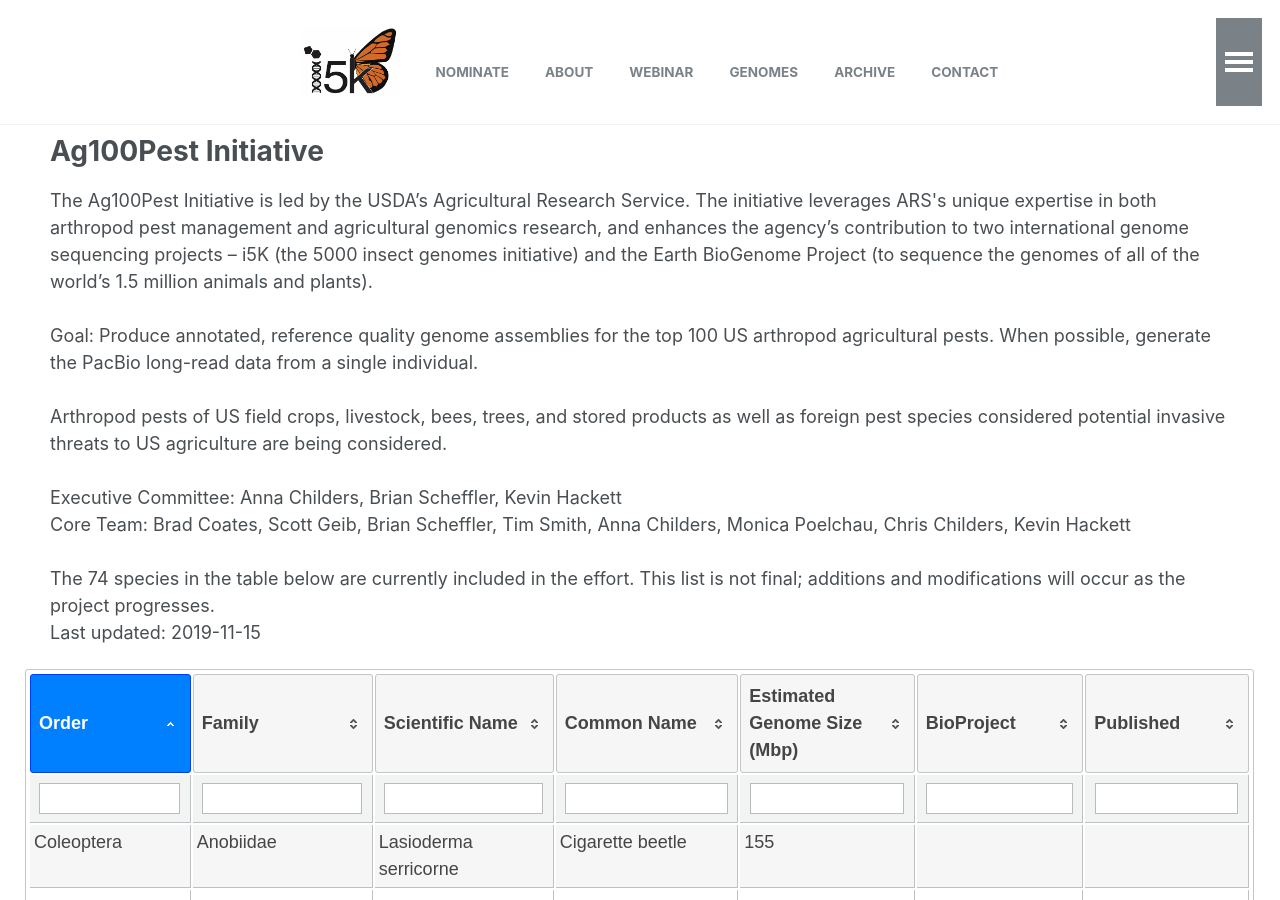
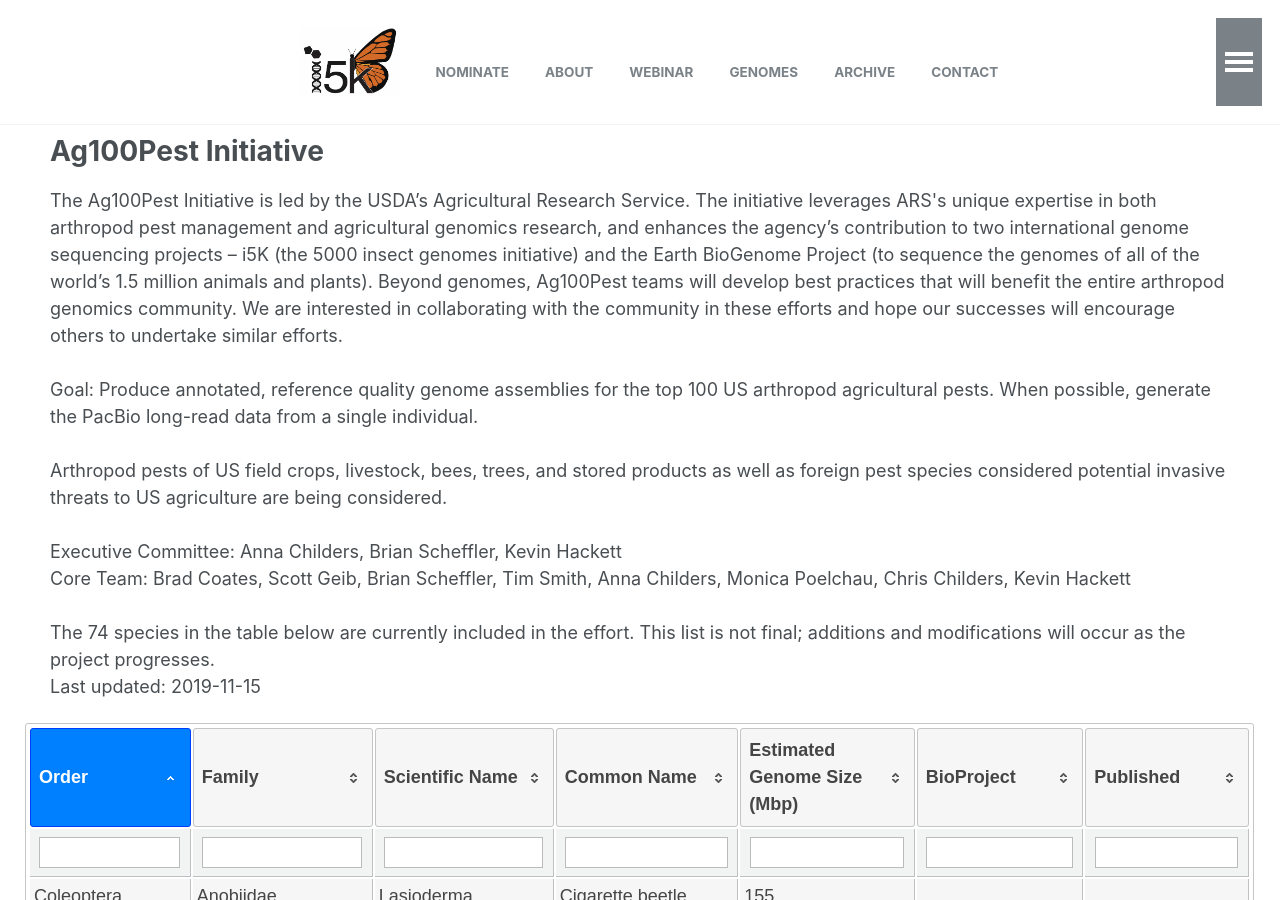
Before and after one commit to i5k/i5k.github.io, a Jekyll site: the page built from _pages/ag100pest.html, in a window 1280 px wide and 900 px high. Built offline with Jekyll 4.4.1, drawn with Linux system fonts in a browser that asks for light colours.

Commit message:
Edited header text for table

```diff
--- a/_layouts/Ag100Pest_Table.html
+++ b/_layouts/Ag100Pest_Table.html
@@ -29,7 +29,7 @@
 
     <!-- Text before table goes here  -->
     <p>
-      The Ag100Pest Initiative is led by the USDA’s Agricultural Research Service. The initiative leverages ARS's unique expertise in both arthropod pest management and agricultural genomics research, and enhances the agency’s contribution to two international genome sequencing projects – i5K (the 5000 insect genomes initiative) and the Earth BioGenome Project (to sequence the genomes of all of the world’s 1.5 million animals and plants).<br><br>
+      The Ag100Pest Initiative is led by the USDA’s Agricultural Research Service. The initiative leverages ARS's unique expertise in both arthropod pest management and agricultural genomics research, and enhances the agency’s contribution to two international genome sequencing projects – i5K (the 5000 insect genomes initiative) and the Earth BioGenome Project (to sequence the genomes of all of the world’s 1.5 million animals and plants). Beyond genomes, Ag100Pest teams will develop best practices that will benefit the entire arthropod genomics community. We are interested in collaborating with the community in these efforts and hope our successes will encourage others to undertake similar efforts.<br><br>
 
       Goal: Produce annotated, reference quality genome assemblies for the top 100 US arthropod agricultural pests.  When possible, generate the PacBio long-read data from a single individual.<br><br>
 
```
